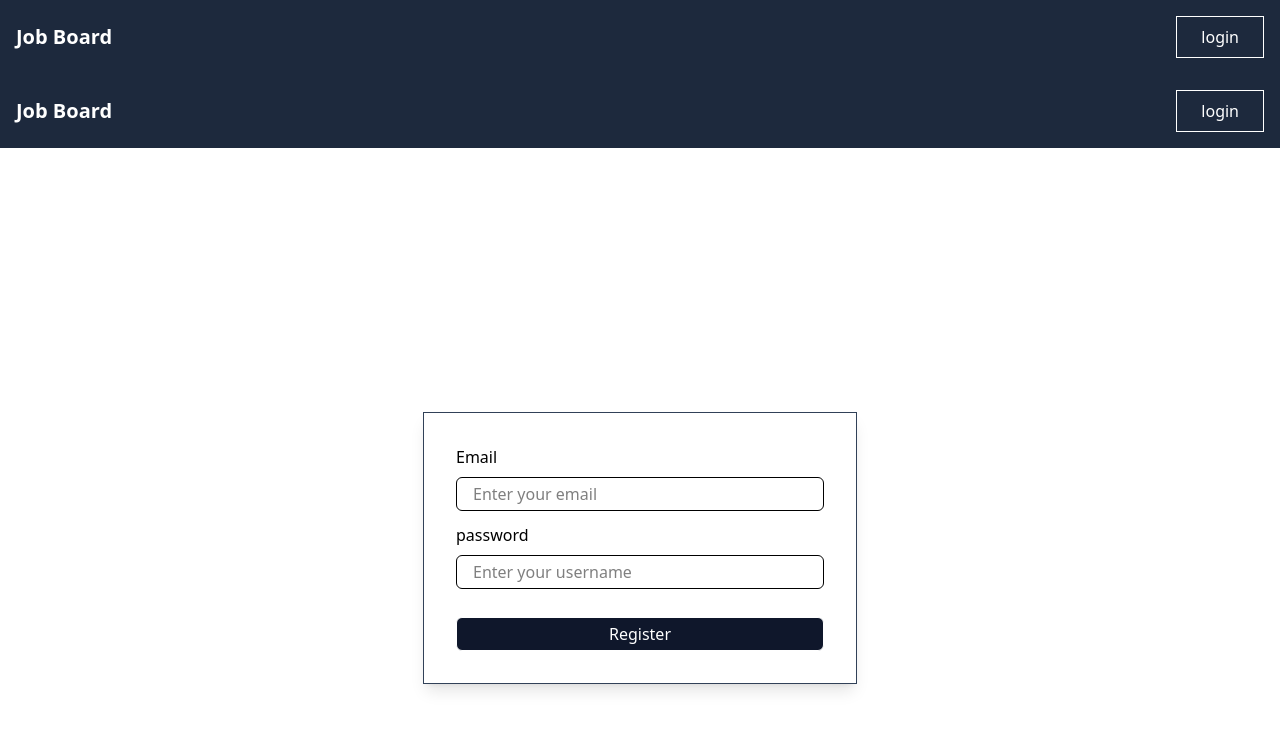
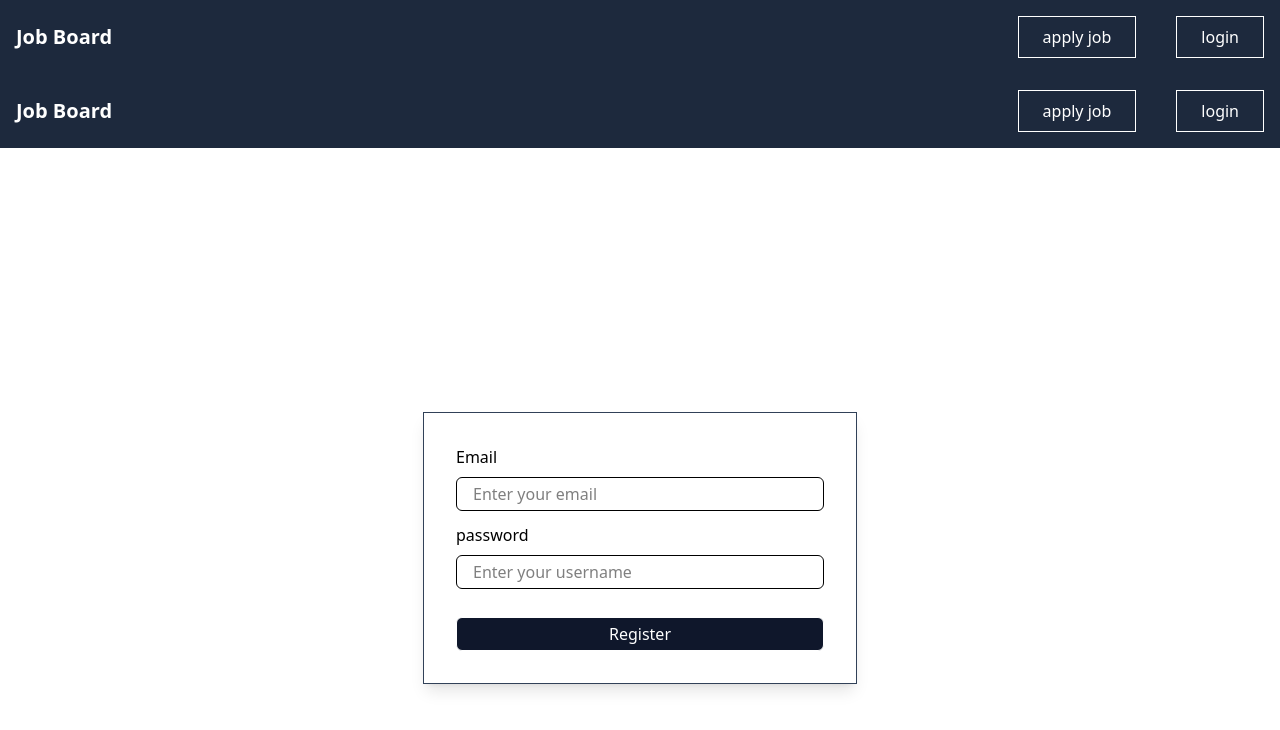
Before and after one commit to Maxamed459/job-Board, a React (Vite) app in the folder client/: page /login in a window 1280 px wide. Shown: the top 730 px of the page. Built offline with nearby package versions, Linux system fonts and the light colour scheme.

Commit message:
modified something

```diff
--- a/client/src/components/Header.jsx
+++ b/client/src/components/Header.jsx
@@ -20,17 +20,14 @@ const Header = () => {
           </nav>
           <div className="flex items-center gap-2">
             <h1 className="text-xl font-bold">Welcome {authUser.username}</h1>
-            <button
-              onClick={() => logout()}
-              className="bg-transparent border-1 border-white px-6 py-2"
-            >
-              logout
-            </button>
           </div>
         </>
       ) : (
         <>
-          <div className="flex items-center justify-between gap-2">
+          <div className="flex items-center justify-between space-x-10">
+            <button className="bg-transparent border-1 border-white px-6 py-2">
+              <Link to="/apply-job">apply job</Link>
+            </button>
             <button className="bg-transparent border-1 border-white px-6 py-2">
               <Link to="/login">login</Link>
             </button>
```
